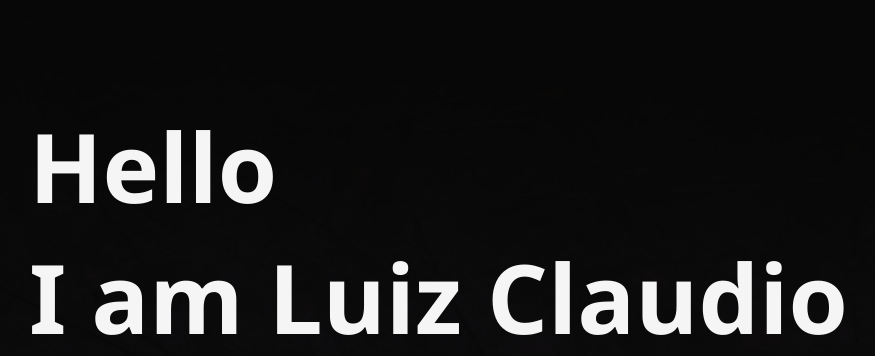
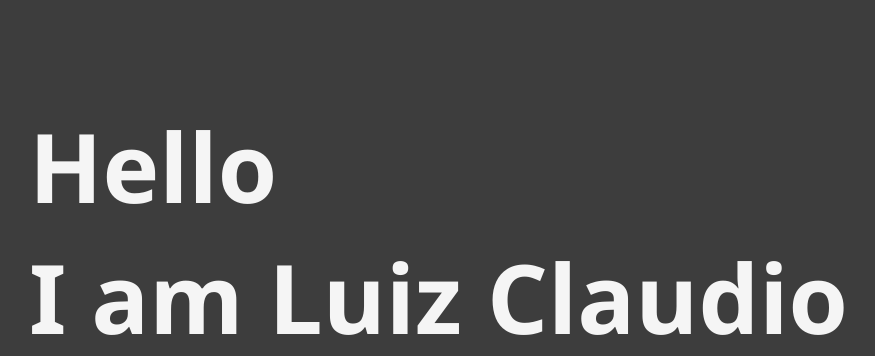
Before and after one commit to luiz-cazarin/Portfolio, a plain HTML site: page index.html in a window 1280 px wide. Shown: the top 356 px of the page, without its empty margins (101-976 px from the left). Drawn offline with nearby package versions, Linux system fonts and the light colour scheme; files that its build step writes are made by us from their sources.

Commit message:
Update main.scss

```diff
--- a/css/main.scss
+++ b/css/main.scss
@@ -4,7 +4,7 @@ body {
     margin: 0;
     font-family: roboto;
     font-size: 18px;
-    background-image: url("/fundo2.jpg");
+
     background-size: 100%;
     object-fit: cover;
     .container {
```
